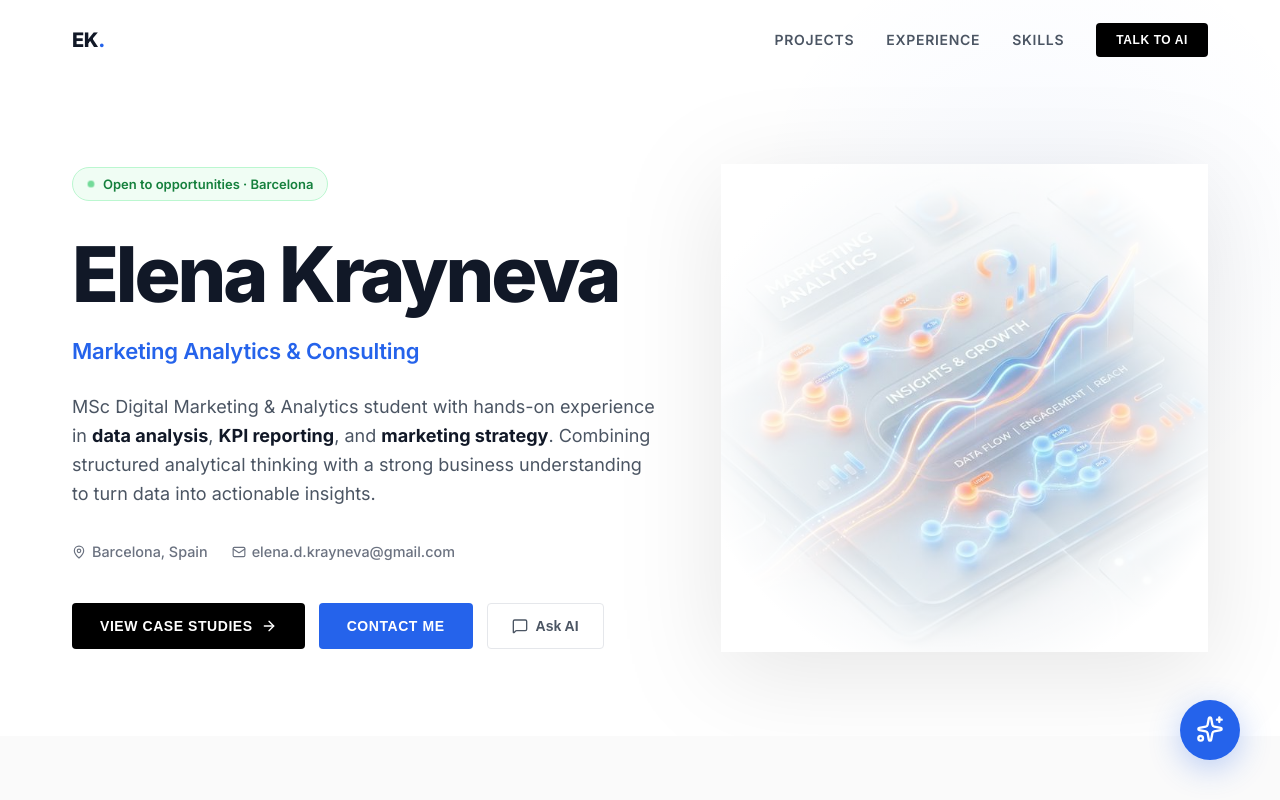
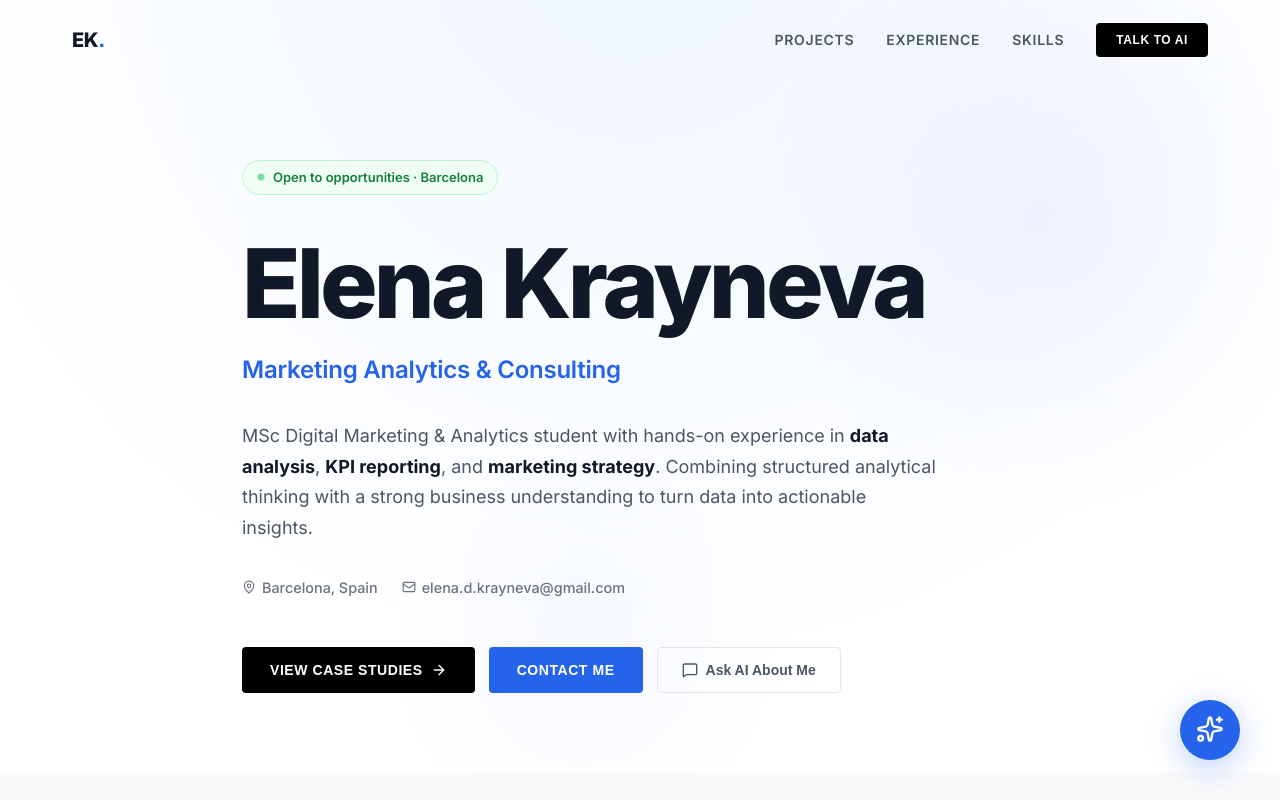
Before and after one commit to elenadkrayneva/antigraviti, a Next.js app: page / in a window 1280 px wide. Shown: the top 800 px of the page. Built offline with nearby package versions, Linux system fonts and the light colour scheme.

Commit message:
Add subtle animated background blur

```diff
--- a/app/globals.css
+++ b/app/globals.css
@@ -34,7 +34,6 @@ body {
   max-width: 100vw;
   overflow-x: hidden;
   background-color: var(--bg-primary);
-  background-image: var(--bg-glow);
   color: var(--fg-primary);
   font-family: var(--font-sans);
   -webkit-font-smoothing: antialiased;
--- a/app/layout.tsx
+++ b/app/layout.tsx
@@ -5,6 +5,8 @@ export const metadata: Metadata = {
   title: 'Elena Krayneva | Analytics & Growth Strategy',
   description: 'Digital Marketing & Analytics specialist turning marketing data into strategic decisions.',
 };
+
+import BackgroundBlur from '@/components/BackgroundBlur';
 
 export default function RootLayout({
   children,
@@ -14,6 +16,7 @@ export default function RootLayout({
   return (
     <html lang="en">
       <body>
+        <BackgroundBlur />
         {children}
       </body>
     </html>
--- /dev/null
+++ b/components/BackgroundBlur.module.css
@@ -0,0 +1,35 @@
+.backgroundWrapper {
+  position: fixed;
+  top: 0;
+  left: 0;
+  width: 100%;
+  height: 100%;
+  z-index: -1;
+  overflow: hidden;
+  pointer-events: none;
+  background-color: var(--bg-primary);
+}
+
+.blob {
+  position: absolute;
+  width: 800px;
+  height: 800px;
+  background: radial-gradient(circle, rgba(37, 99, 235, 0.05) 0%, rgba(255, 255, 255, 0) 70%);
+  filter: blur(80px);
+  border-radius: 50%;
+  opacity: 0.6;
+}
+
+.blob1 {
+  top: -200px;
+  right: -200px;
+  background: radial-gradient(circle, rgba(37, 99, 235, 0.04) 0%, rgba(255, 255, 255, 0) 70%);
+}
+
+.blob2 {
+  bottom: -300px;
+  left: -200px;
+  background: radial-gradient(circle, rgba(59, 130, 246, 0.03) 0%, rgba(255, 255, 255, 0) 70%);
+  width: 1000px;
+  height: 1000px;
+}
--- /dev/null
+++ b/components/BackgroundBlur.tsx
@@ -0,0 +1,39 @@
+'use client';
+import { motion } from 'framer-motion';
+import styles from './BackgroundBlur.module.css';
+
+export default function BackgroundBlur() {
+  return (
+    <div className={styles.backgroundWrapper}>
+      <motion.div
+        className={`${styles.blob} ${styles.blob1}`}
+        animate={{
+          x: [0, 100, -50, 0],
+          y: [0, 50, 100, 0],
+          scale: [1, 1.1, 0.9, 1],
+        }}
+        transition={{
+          duration: 25,
+          repeat: Infinity,
+          ease: "easeInOut",
+        }}
+      />
+
+      <motion.div
+        className={`${styles.blob} ${styles.blob2}`}
+        animate={{
+          x: [0, -100, 100, 0],
+          y: [50, -100, 50, 50],
+          scale: [0.9, 1.1, 1, 0.9],
+        }}
+        transition={{
+          duration: 35,
+          repeat: Infinity,
+          ease: "easeInOut",
+        }}
+      />
+
+      <div style={{ position: 'absolute', width: '100%', height: '100%', background: 'var(--bg-glow)', opacity: 0.4 }} />
+    </div>
+  );
+}
--- a/components/Hero.module.css
+++ b/components/Hero.module.css
@@ -5,27 +5,16 @@
   padding-top: var(--header-height);
   position: relative;
   overflow: hidden;
-  background: var(--bg-primary);
-}
-
-.container {
-  max-width: 1200px;
-  width: 100%;
-  margin: 0 auto;
-  padding: 0 2rem;
-  position: relative;
-  z-index: 2;
-}
-
-.heroLayout {
-  display: grid;
-  grid-template-columns: 1.2fr 1fr;
-  align-items: center;
-  gap: 4rem;
+  background: var(--bg-glow);
 }
 
 .content {
+  max-width: 860px;
   width: 100%;
+  margin: 0 auto;
+  padding: 5rem 2rem 5rem;
+  position: relative;
+  z-index: 2;
 }
 
 .availabilityBadge {
@@ -39,7 +28,7 @@
   border-radius: 99px;
   font-size: 0.8125rem;
   font-weight: 600;
-  margin-bottom: 2rem;
+  margin-bottom: 2.5rem;
 }
 
 .dot {
@@ -56,27 +45,27 @@
 }
 
 .name {
-  font-size: clamp(2.5rem, 6vw, 5rem);
+  font-size: clamp(3rem, 8vw, 6rem);
   font-weight: 800;
   letter-spacing: -0.04em;
-  line-height: 1.1;
+  line-height: 1;
   color: var(--fg-primary);
-  margin-bottom: 1rem;
+  margin-bottom: 1.25rem;
 }
 
 .role {
-  font-size: clamp(1.125rem, 2.5vw, 1.375rem);
+  font-size: clamp(1.125rem, 2.5vw, 1.5rem);
   font-weight: 600;
   color: var(--brand-accent);
-  margin-bottom: 1.5rem;
+  margin-bottom: 2rem;
   letter-spacing: -0.01em;
 }
 
 .subheadline {
   font-size: 1.125rem;
   color: var(--fg-secondary);
-  max-width: 600px;
-  line-height: 1.6;
+  max-width: 700px;
+  line-height: 1.7;
   margin-bottom: 2rem;
 }
 
@@ -89,7 +78,7 @@
   display: flex;
   flex-wrap: wrap;
   gap: 1.5rem;
-  margin-bottom: 2.5rem;
+  margin-bottom: 3rem;
 }
 
 .metaItem {
@@ -180,31 +169,7 @@
   color: var(--brand-accent);
 }
 
-/* Visual Wrapper */
-.visualWrapper {
-  position: relative;
-  display: flex;
-  justify-content: center;
-  align-items: center;
-}
-
-.heroImage {
-  width: 100%;
-  max-width: 500px;
-  height: auto;
-  object-fit: contain;
-  filter: drop-shadow(0 20px 50px rgba(0,0,0,0.1));
-}
-
-.imageOverlay {
-  position: absolute;
-  inset: 0;
-  background: radial-gradient(circle, transparent 20%, var(--bg-primary) 80%);
-  z-index: 1;
-  pointer-events: none;
-}
-
-/* Decorative background */
+/* Decorative background blobs */
 .heroDecor {
   position: absolute;
   inset: 0;
@@ -220,42 +185,24 @@
   width: 600px;
   height: 600px;
   border-radius: 50%;
+  background: radial-gradient(circle, rgba(37,99,235,0.06) 0%, transparent 70%);
+}
+
+.decorBlob2 {
+  position: absolute;
+  bottom: -10%;
+  left: 30%;
+  width: 400px;
+  height: 400px;
+  border-radius: 50%;
   background: radial-gradient(circle, rgba(37,99,235,0.04) 0%, transparent 70%);
 }
 
-.decorGrid {
-  position: absolute;
-  bottom: 0;
-  left: 0;
-  right: 0;
-  height: 100%;
-  background-image: radial-gradient(var(--border-subtle) 0.5px, transparent 0.5px);
-  background-size: 30px 30px;
-  mask-image: linear-gradient(to bottom, transparent, black 40%, black 80%, transparent);
-  opacity: 0.3;
-}
-
-@media (max-width: 992px) {
-  .heroLayout {
-    grid-template-columns: 1fr;
-    text-align: center;
-    gap: 3rem;
+@media (max-width: 640px) {
+  .content {
+    padding: 3rem 1.5rem 4rem;
   }
-  .content {
-    order: 1;
-  }
-  .visualWrapper {
-    order: 2;
-  }
-  .subheadline, .meta, .ctaGroup {
-    margin-left: auto;
-    margin-right: auto;
-    justify-content: center;
+  .ctaGroup {
+    flex-direction: column;
   }
 }
-
-@media (max-width: 640px) {
-  .heroImage {
-    max-width: 320px;
-  }
-}
--- a/components/Hero.tsx
+++ b/components/Hero.tsx
@@ -24,8 +24,6 @@ export default function Hero() {
 
   return (
     <section id="hero" className={styles.heroSection}>
-      <div className={styles.container}>
-        <div className={styles.heroLayout}>
       <div className={styles.content}>
         <motion.div
           initial={{ opacity: 0, y: -16 }}
@@ -96,30 +94,14 @@ export default function Hero() {
             Contact Me
           </button>
           <button onClick={openChatbot} className={styles.btnGhost}>
-                <MessageSquare size={16} /> Ask AI
+            <MessageSquare size={16} /> Ask AI About Me
           </button>
         </motion.div>
       </div>
 
-          <motion.div
-            className={styles.visualWrapper}
-            initial={{ opacity: 0, scale: 0.95 }}
-            animate={{ opacity: 1, scale: 1 }}
-            transition={{ duration: 0.8, delay: 0.2 }}
-          >
-            <div className={styles.imageOverlay} />
-            <img
-              src="/images/hero_visual.png"
-              alt="Strategic Visualization"
-              className={styles.heroImage}
-            />
-          </motion.div>
-        </div>
-      </div>
-
       <div className={styles.heroDecor} aria-hidden="true">
         <div className={styles.decorBlob1} />
-        <div className={styles.decorGrid} />
+        <div className={styles.decorBlob2} />
       </div>
     </section>
   );
--- a/components/Skills.module.css
+++ b/components/Skills.module.css
@@ -1,15 +1,6 @@
 .section {
   padding: 8rem 0;
   background: var(--bg-primary);
-  position: relative;
-}
-
-.header {
-  display: flex;
-  justify-content: space-between;
-  align-items: center;
-  gap: 2rem;
-  margin-bottom: 4rem;
 }
 
 .sectionTitle {
@@ -23,36 +14,15 @@
 .sectionSubtitle {
   color: var(--fg-secondary);
   font-size: 1.125rem;
-  max-width: 520px;
+  max-width: 620px;
   line-height: 1.6;
-}
-
-.headerVisual {
-  display: block;
-}
-
-.miniIllustration {
-  width: 180px;
-  height: auto;
-  opacity: 0.9;
-  filter: drop-shadow(0 10px 20px rgba(0,0,0,0.05));
-}
-
-@media (max-width: 768px) {
-  .header {
-    flex-direction: column;
-    text-align: center;
-    align-items: center;
-  }
-  .headerVisual {
-    display: none;
-  }
 }
 
 .grid {
   display: grid;
   grid-template-columns: repeat(auto-fit, minmax(320px, 1fr));
   gap: 1.5rem;
+  margin-top: 4rem;
 }
 
 .categoryCard {
@@ -60,40 +30,23 @@
   border: 1px solid var(--border-subtle);
   border-radius: var(--radius-md);
   padding: 2.5rem 2rem;
-  transition: all 0.3s cubic-bezier(0.4, 0, 0.2, 1);
+  transition: all 0.2s;
   height: 100%;
 }
 
 .categoryCard:hover {
   border-color: var(--brand-accent);
-  transform: translateY(-8px);
-  box-shadow: 0 20px 40px rgba(37,99,235,0.08);
-}
-
-.cardHeader {
-  display: flex;
-  align-items: center;
-  gap: 1rem;
-  margin-bottom: 1.5rem;
-}
-
-.iconBox {
-  width: 40px;
-  height: 40px;
-  background: var(--brand-accent-soft);
-  color: var(--brand-accent);
-  display: flex;
-  align-items: center;
-  justify-content: center;
-  border-radius: 10px;
+  transform: translateY(-4px);
+  box-shadow: 0 12px 30px rgba(37,99,235,0.06);
 }
 
 .categoryTitle {
   font-size: 0.75rem;
   font-weight: 800;
   text-transform: uppercase;
-  letter-spacing: 0.12em;
+  letter-spacing: 0.1em;
   color: var(--fg-primary);
+  margin-bottom: 1.5rem;
 }
 
 .pills {
@@ -103,27 +56,19 @@
 }
 
 .pill {
-  background: #f8fafc;
-  color: var(--fg-secondary);
+  background: var(--brand-accent-soft);
+  color: var(--brand-accent);
   font-size: 0.8125rem;
   font-weight: 600;
   padding: 6px 14px;
   border-radius: var(--radius-sm);
-  border: 1px solid var(--border-subtle);
+  border: 1px solid transparent;
   transition: all 0.2s;
 }
 
-.categoryCard:hover .pill {
-  color: var(--brand-accent);
-  border-color: var(--brand-accent-soft);
-  background: var(--brand-accent-soft);
-}
-
 .pill:hover {
-  background: var(--brand-accent) !important;
-  color: #ffffff !important;
-  border-color: var(--brand-accent);
-  transform: scale(1.05);
+  background: var(--brand-accent);
+  color: #ffffff;
 }
 
 /* Subgroups styling */
--- a/components/Skills.tsx
+++ b/components/Skills.tsx
@@ -3,41 +3,21 @@ import { motion } from 'framer-motion';
 import styles from './Skills.module.css';
 import cvData from '@/data/cv.json';
 
-import { BarChart3, Target, Calculator, Layers } from 'lucide-react';
-
 export default function Skills() {
   const { skills_columns } = cvData;
-
-  const getIcon = (title: string) => {
-    if (title.toLowerCase().includes('analytics')) return <BarChart3 size={20} />;
-    if (title.toLowerCase().includes('strategy')) return <Target size={20} />;
-    if (title.toLowerCase().includes('tools')) return <Layers size={20} />;
-    return <Calculator size={20} />;
-  };
 
   return (
     <section id="skills" className={styles.section}>
       <div className="container">
-        <div className={styles.header}>
         <motion.div
-            initial={{ opacity: 0, x: -20 }}
-            whileInView={{ opacity: 1, x: 0 }}
+          initial={{ opacity: 0, y: 20 }}
+          whileInView={{ opacity: 1, y: 0 }}
           viewport={{ once: true }}
           transition={{ duration: 0.6 }}
         >
           <h2 className={styles.sectionTitle}>Skills & Tools</h2>
           <p className={styles.sectionSubtitle}>Analytical, marketing, and strategic skills — backed by hands-on tools and frameworks.</p>
         </motion.div>
-
-          <motion.div
-            className={styles.headerVisual}
-            initial={{ opacity: 0, scale: 0.8 }}
-            whileInView={{ opacity: 1, scale: 1 }}
-            viewport={{ once: true }}
-          >
-            <img src="/images/skills_visual.png" alt="Strategic Visual" className={styles.miniIllustration} />
-          </motion.div>
-        </div>
 
         <div className={styles.grid}>
           {skills_columns.map((column, idx) => (
@@ -49,12 +29,7 @@ export default function Skills() {
               viewport={{ once: true }}
               transition={{ delay: idx * 0.1 }}
             >
-              <div className={styles.cardHeader}>
-                <div className={styles.iconBox}>
-                  {getIcon(column.title)}
-                </div>
               <h3 className={styles.categoryTitle}>{column.title}</h3>
-              </div>
 
               {column.pills && (
                 <div className={styles.pills}>
```
Lines whose indentation alone changed are shown as unchanged.
